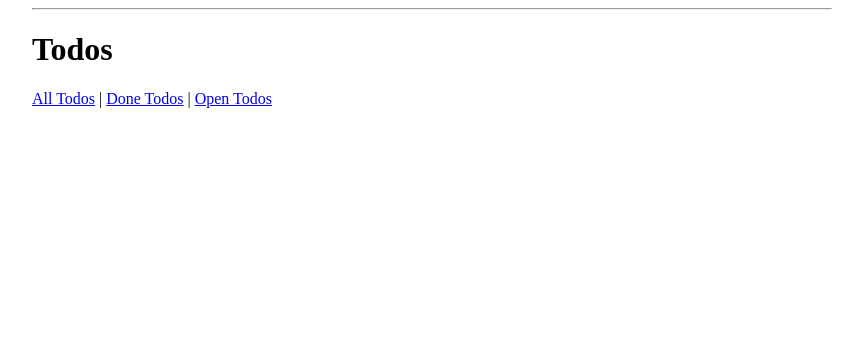
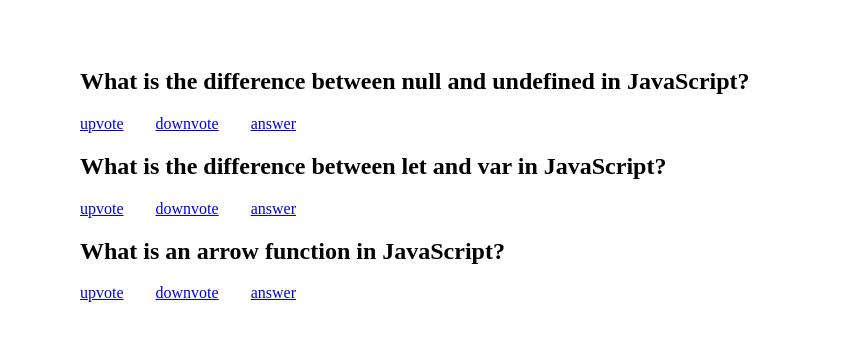
Before and after one commit to yash-purkar/practice-sets-react, a React (Create React App) app: page /questions in a window 1280 px wide. Shown: the top 340 px of the page, without its empty margins (228-1091 px from the left). Built offline with nearby package versions, Linux system fonts and the light colour scheme.

Commit message:
done set 8

```diff
--- a/src/practice-set-8/Data.jsx
+++ b/src/practice-set-8/Data.jsx
@@ -111,3 +111,46 @@ export const fakeFetch2 = (url) => {
     }, 2000)
   })
 }
+
+
+export const fakeFetch3 = (url) => {
+  return new Promise((resolve, reject) => {
+    setTimeout(() => {
+      if (url === 'https://example.com/api/questions') {
+        resolve({
+          status: 200,
+          message: 'Success',
+          data: {
+            questions: [
+              {
+                id: 1,
+                question:
+                  'What is the difference between null and undefined in JavaScript?',
+                answer:
+                  'Null means a variable has been declared but has no value. Undefined means a variable has not been declared or has not been assigned a value.',
+              },
+              {
+                id: 2,
+                question:
+                  'What is the difference between let and var in JavaScript?',
+                answer:
+                  'Let is block-scoped and var is function-scoped. Variables declared with let can only be accessed within the block they are declared, while variables declared with var can be accessed anywhere within the function they are declared.',
+              },
+              {
+                id: 3,
+                question: 'What is an arrow function in JavaScript?',
+                answer:
+                  "An arrow function is a concise way to write a function in JavaScript. It uses the '=>' operator and does not have its own 'this' keyword, so it inherits 'this' from the parent scope.",
+              },
+            ],
+          },
+        })
+      } else {
+        reject({
+          status: 404,
+          message: 'Questions not found.',
+        })
+      }
+    }, 2000)
+  })
+}
--- a/src/practice-set-8/Q2/Components-Q2/TodoCard.jsx
+++ b/src/practice-set-8/Q2/Components-Q2/TodoCard.jsx
@@ -1,19 +1,23 @@
 import React, { useContext } from 'react'
 import { TodosContext } from '../../Questions'
+import { NavLink } from 'react-router-dom'
 
-export const TodoCard = ({ id, title, description, isCompleted, noLine }) => {
+export const TodoCard = ({ id, title, description, isCompleted, noLine, noDetail, hideExpand }) => {
   const { handleTodoToggle } = useContext(TodosContext)
+  const getDoneStyle = (isCompleted) => ({ textDecoration: isCompleted && !noLine ? "line-through" : "none" })
+  return (
+    <li key={id} >
+      <h2 style={getDoneStyle(isCompleted)}>{title}</h2>
+      <p style={getDoneStyle(isCompleted)}>{description}</p>
 
-  return (
-    <li key={id} style={{ textDecoration: isCompleted && !noLine ? "line-through" : "none" }}>
-      <h2 >{title}</h2>
-      <p>{description}</p>
+      {!hideExpand && <NavLink to={`/todo/${id}`}>Expand Todo</NavLink>}
+
+      {noDetail && <p>Status: {isCompleted ? "Done" : "Not Done"}</p>}
 
       {
         <button onClick={() => { handleTodoToggle(id) }}>{isCompleted ? "Mark as Not Done" : "Mark as done"}</button>
       }
 
-      {/* <p>Status: {isCompleted ? "Done" : "Not Done"}</p> */}
       <hr />
     </li>
   )
--- /dev/null
+++ b/src/practice-set-8/Q2/Pages-Q2/TodoDetail.jsx
@@ -0,0 +1,14 @@
+import React, { useContext } from 'react'
+import { useParams } from 'react-router-dom'
+import { TodosContext } from '../../Questions'
+import { TodoCard } from '../Components-Q2/TodoCard'
+
+export const TodoDetail = () => {
+  const { todoId } = useParams()
+  const { todos } = useContext(TodosContext)
+  const todo = todos.find(({ id }) => id === Number(todoId));
+  console.log(todo)
+  return (
+    <TodoCard {...todo} noDetail noLine hideExpand />
+  )
+}
--- a/src/practice-set-8/Q2/Pages-Q2/TodoListing.jsx
+++ b/src/practice-set-8/Q2/Pages-Q2/TodoListing.jsx
@@ -9,10 +9,10 @@ export const TodoListing = () => {
 
       <ul>
         {
-          todos.map((todo, i) => {
+          todos.map((todo) => {
             return (
               <>
-                <TodoCard {...todo} noDetail />
+                <TodoCard {...todo} hideExpand />
               </>
 
             )
--- /dev/null
+++ b/src/practice-set-8/Q3/Components-Q3/ForumCard.jsx
@@ -0,0 +1,15 @@
+import React from 'react'
+import { NavLink } from 'react-router-dom'
+export const ForumCard = ({ id, question, answer, noDetail }) => {
+  return (
+    <li key={id}>
+      <h2>{question}</h2>
+      {noDetail && <>
+        <NavLink to="" className="forumLinks">upvote</NavLink>
+        <NavLink to="" className="forumLinks">downvote</NavLink>
+        <NavLink to={`/answer/${id}`} className="forumLinks">answer</NavLink>
+      </>}
+      {!noDetail && <p><span>Answer:</span> {answer}</p>}
+    </li>
+  )
+}
--- /dev/null
+++ b/src/practice-set-8/Q3/Contexts/ForumContext.jsx
@@ -0,0 +1,24 @@
+import React, { createContext, useEffect, useState } from 'react'
+import { fakeFetch3 } from '../../Data';
+
+export const ForumContext = createContext();
+
+export const ForumContextProvider = ({ children }) => {
+  const [forumData, setForumData] = useState([]);
+  const getForumData = async () => {
+    try {
+      const { status, data: { questions } } = await fakeFetch3("https://example.com/api/questions");
+      status === 200 && setForumData(questions)
+    } catch (err) {
+      console.log(err)
+    }
+  }
+  useEffect(() => {
+    getForumData()
+  }, [])
+  return (
+    <ForumContext.Provider value={{ forumData }}>
+      {children}
+    </ForumContext.Provider>
+  )
+}
--- /dev/null
+++ b/src/practice-set-8/Q3/Pages-Q3/Answer.jsx
@@ -0,0 +1,20 @@
+import React, { useContext } from 'react'
+import { NavLink, useParams } from 'react-router-dom'
+import { ForumContext } from '../../Questions'
+import { ForumCard } from '../Components-Q3/ForumCard';
+
+export const Answer = () => {
+  const { questionId } = useParams();
+  const { forumData } = useContext(ForumContext);
+
+
+  const data = forumData.find(({ id }) => id === Number(questionId))
+  return (
+    <>
+      <ul>
+        <ForumCard {...data} />
+      </ul>
+      <NavLink to="/questions">Show All Questions</NavLink>
+    </>
+  )
+}
--- /dev/null
+++ b/src/practice-set-8/Q3/Pages-Q3/Home.jsx
@@ -0,0 +1,11 @@
+import React from 'react'
+import { NavLink } from 'react-router-dom'
+
+export const Home = () => {
+  return (
+    <>
+      <h1>Welcome John</h1>
+      <NavLink to='/questions'>Show questions list</NavLink>
+    </>
+  )
+}
--- /dev/null
+++ b/src/practice-set-8/Q3/Pages-Q3/Questions.jsx
@@ -0,0 +1,17 @@
+import React, { useContext } from 'react'
+import { ForumContext } from '../../Questions'
+import { ForumCard } from '../Components-Q3/ForumCard'
+
+
+export const Questions = () => {
+  const { forumData } = useContext(ForumContext)
+  return (
+    <ul>
+      {
+        forumData.map((item) => {
+          return <ForumCard {...item} noDetail />
+        })
+      }
+    </ul>
+  )
+}
--- a/src/practice-set-8/Questions.jsx
+++ b/src/practice-set-8/Questions.jsx
@@ -3,12 +3,15 @@ import { BrowserRouter as Router } from 'react-router-dom'
 import { CartProvider, CartContext } from './Q1/Contexts/CartContext'
 import { WishListProvider, WishlistContext } from './Q1/Contexts/WishlistContext'
 import { TodosContextProvider, TodosContext } from './Q2/Contexts/TodosContext'
+import { ForumContextProvider, ForumContext } from './Q3/Contexts/ForumContext'
 
-import { Ecommerce, Todo } from './Set8'
+import { Ecommerce, Todo, Forum } from './Set8'
 import './styles.css'
+
 export { CartContext };
 export { WishlistContext };
 export { TodosContext };
+export { ForumContext }
 
 export const Questions = () => {
   return (
@@ -20,10 +23,18 @@ export const Questions = () => {
               {/* <Ecommerce /> */}
             </WishListProvider>
           </CartProvider>
-          <hr />
+          {/* <hr /> */}
           <TodosContextProvider>
-            <Todo />
+            {/* <Todo /> */}
           </TodosContextProvider>
+          {/* <hr /> */}
+          {/* ***************************** */}
+
+          <li>
+            <ForumContextProvider>
+              <Forum />
+            </ForumContextProvider>
+          </li>
         </Router>
       </li>
     </ol>
--- a/src/practice-set-8/Set8.jsx
+++ b/src/practice-set-8/Set8.jsx
@@ -10,6 +10,10 @@ import { fakeFetch } from './Data'
 import { TodoListing } from './Q2/Pages-Q2/TodoListing'
 import { OpenTodo } from './Q2/Pages-Q2/OpenTodo'
 import { DoneTodo } from './Q2/Pages-Q2/DoneTodo'
+import { TodoDetail } from './Q2/Pages-Q2/TodoDetail'
+import { Home } from './Q3/Pages-Q3/Home'
+import { Questions } from './Q3/Pages-Q3/Questions'
+import { Answer } from './Q3/Pages-Q3/Answer'
 
 
 
@@ -124,6 +128,8 @@ export const Todo = () => {
         <Route path='/' element={<TodoListing />} />
         <Route path='/done' element={<DoneTodo />} />
         <Route path='/open' element={<OpenTodo />} />
+        <Route path='todo/:todoId' element={<TodoDetail />} />
+
       </Routes>
     </>
   )
@@ -163,3 +169,25 @@ export const Todo = () => {
 //and using setter fn we set the data in todos.
 //now todos state variable was updated
 //so whereever we consume the Todoscontext values that component will rerender.
+
+
+
+// 9️⃣Create a forum app in React with different routes for:
+
+// Home page
+// Questions page
+// Answer page
+// The Home page shows a welcome message with the user's name. The Questions page will list all the questions with 3 buttons: upvote, downvote, and answers. On click of answers button, Answer page should display with that particular question and answer.
+
+export const Forum = () => {
+
+  return (
+    <>
+      <Routes>
+        <Route path='/' element={<Home />} />
+        <Route path='/questions' element={<Questions />} />
+        <Route path='/answer/:questionId' element={<Answer />} />
+      </Routes>
+    </>
+  )
+}
--- a/src/practice-set-8/styles.css
+++ b/src/practice-set-8/styles.css
@@ -37,3 +37,7 @@ button:hover {
   color: orange;
   cursor: pointer;
 }
+
+.forumLinks {
+  margin-right: 2rem;
+}
```
